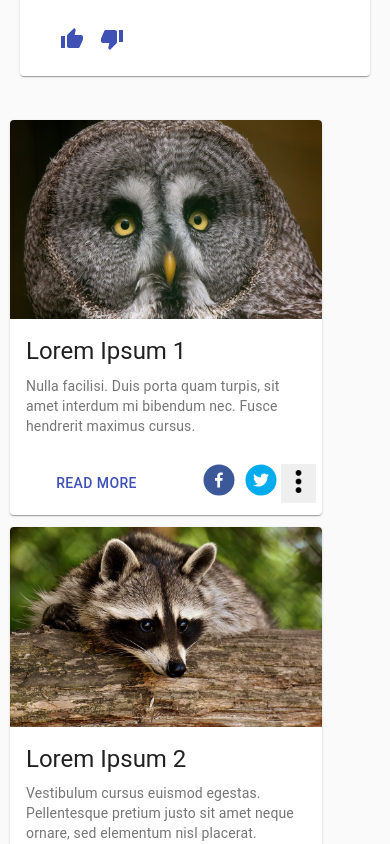
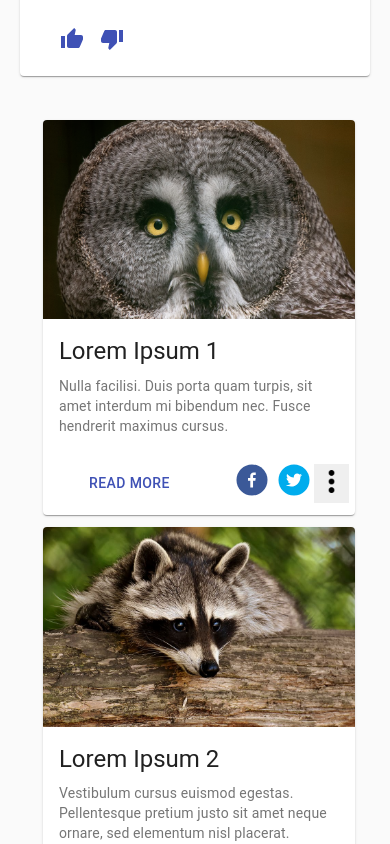
Before and after one commit to CodeRory/news, a React (Create React App) app: page / in a window 390 px wide. Shown: the part 1100-1944 px from the top of the page. Built offline with nearby package versions, Linux system fonts and the light colour scheme.

Commit message:
more fixed

```diff
--- a/src/components/Cards/Cards.css
+++ b/src/components/Cards/Cards.css
@@ -24,10 +24,13 @@
 @media screen and (max-width: 800px){
     .card2Container {
         flex-direction: column;
+
     }
 
     .cardC {
         margin-bottom: 12px;
+        margin-left: 11%;
+
     }
   }
 
```
